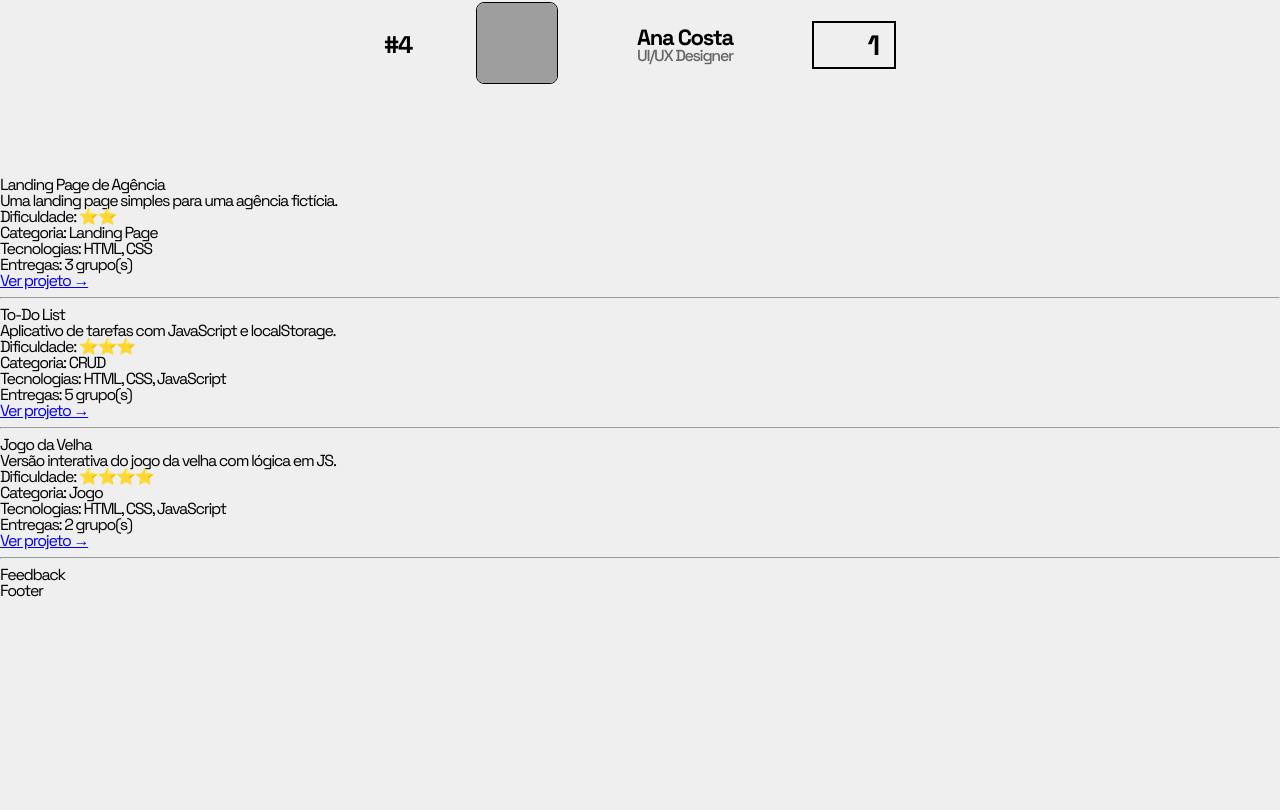
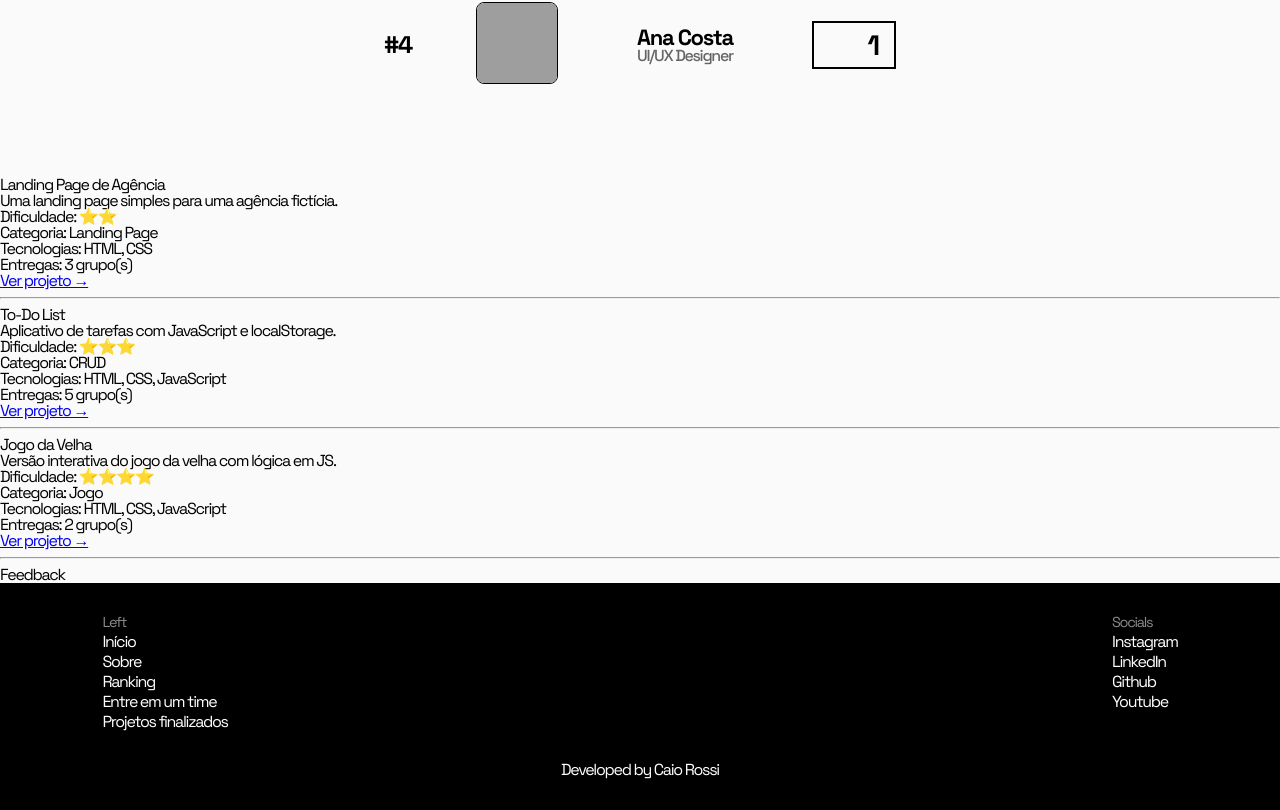
Before and after one commit to Caiorossi00/Projeto.com, a React (Vite) app: page / in a window 1280 px wide. Shown: the part 1930-2740 px from the top of the page. Before the commit the page ends 2531 px from the top, so only its background shows below. Built offline with nearby package versions, Linux system fonts and the light colour scheme; grey boxes are pictures that could not be loaded.

Commit message:
feat: implement Footer component with styling and links; update Navbar links and adjust Hero styles

```diff
--- /dev/null
+++ b/src/assets/styles/Footer.scss
@@ -0,0 +1,51 @@
+.footer {
+  background-color: #000;
+  color: #fff;
+  display: flex;
+  flex-direction: column;
+  gap: 2em;
+  padding-bottom: 2em;
+
+  .footer-top {
+    display: flex;
+    margin: 0 8%;
+    justify-content: space-between;
+
+    .footer-left,
+    .footer-right {
+      margin-top: 4vh;
+      display: flex;
+      flex-direction: column;
+      gap: 5px;
+
+      h1 {
+        color: rgb(138, 138, 138);
+        font-size: 0.9em;
+      }
+
+      display: flex;
+      flex-direction: column;
+
+      a {
+        color: #ffffff;
+        text-decoration: none;
+        transition: color 0.3s ease, font-style 0.3s ease;
+
+        &:hover {
+          color: #acacac;
+          font-style: italic;
+        }
+      }
+
+      div {
+        display: flex;
+        flex-direction: column;
+        gap: 4px;
+      }
+    }
+  }
+
+  .footer-bottom {
+    text-align: center;
+  }
+}
--- a/src/assets/styles/Hero.scss
+++ b/src/assets/styles/Hero.scss
@@ -8,7 +8,7 @@
   .hero-left {
     border-top: 1px solid black;
     font-size: larger;
-    margin-top: 30vh;
+    margin-top: 40vh;
 
     ul {
       margin-top: 2vh;
--- a/src/components/Footer.jsx
+++ b/src/components/Footer.jsx
@@ -1,7 +1,57 @@
 import React from "react";
+import "../assets/styles/Footer.scss";
 
-const Footer = () => {
-  return <div>Footer</div>;
-};
-
-export default Footer;
+export default function Footer() {
+  return (
+    <footer className="footer">
+      <div className="footer-top">
+        <div className="footer-left">
+          <h1>Left</h1>
+          <div>
+            <a href="#">Início</a>
+            <a href="#sobre">Sobre</a>
+            <a href="#sobre">Ranking</a>
+            <a href="#sobre">Entre em um time</a>
+            <a href="#sobre">Projetos finalizados</a>
+          </div>
+        </div>
+        <div className="footer-right">
+          <h1>Socials</h1>
+          <div>
+            <a
+              href="https://www.instagram.com/caiorossi.dev"
+              target="_blank"
+              rel="noopener noreferrer"
+            >
+              Instagram
+            </a>
+            <a
+              href="https://www.linkedin.com/in/caio-rossi-dev/"
+              target="_blank"
+              rel="noopener noreferrer"
+            >
+              LinkedIn
+            </a>
+            <a
+              href="https://www.linkedin.com/in/caio-rossi-dev/"
+              target="_blank"
+              rel="noopener noreferrer"
+            >
+              Github
+            </a>
+            <a
+              href="https://www.linkedin.com/in/caio-rossi-dev/"
+              target="_blank"
+              rel="noopener noreferrer"
+            >
+              Youtube
+            </a>
+          </div>
+        </div>
+      </div>
+      <div className="footer-bottom">
+        <p>Developed by Caio Rossi</p>
+      </div>
+    </footer>
+  );
+}
--- a/src/components/Navbar.jsx
+++ b/src/components/Navbar.jsx
@@ -13,14 +13,14 @@ const Navbar = () => {
             <Link to="/">Home</Link>
           </li>
         )}
-        {location.pathname !== "/projetos" && (
-          <li>
-            <Link to="/projetos">Projetos disponíveis</Link>
-          </li>
-        )}
         {location.pathname !== "/entregas" && (
           <li>
             <Link to="/entregas">Projetos entregues</Link>
+          </li>
+        )}
+        {location.pathname !== "/projetos" && (
+          <li>
+            <Link to="/projetos">Entrar em um time</Link>
           </li>
         )}
       </ul>
--- a/src/variables.scss
+++ b/src/variables.scss
@@ -1,4 +1,4 @@
-$color-bg: #efefef;
+$color-bg: #fafafa;
 $color-bg-detail: #c69466;
 $color-text-primary: #000000;
 $color-text-secondary: #ffffff;
```
